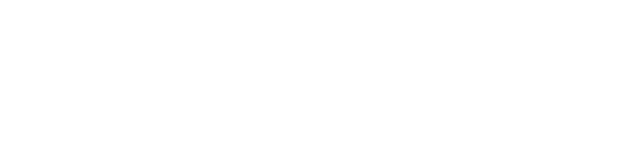
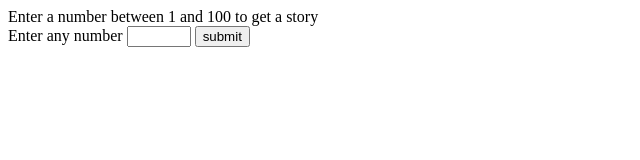
Before and after one commit to Nick-Guzy/Third-code-review, a plain HTML site: page index.html in a window 1280 px wide. Shown: the whole page, without its empty margins (0-640 px from the left). Drawn offline with Linux system fonts and the light colour scheme.

Commit message:
header, form, input area, submit button, output, TDD added

```diff
--- a/index.html
+++ b/index.html
@@ -5,4 +5,17 @@
   <meta http-equiv="X-UA-Compatible" content="IE=edge">
   <meta name="viewport" content="width=device-width, initial-scale=1.0">
   <script src="js/scripts.js"></script>
-  <title>Thirs Code Review</title>
+  <title>Third Code Review</title>
+</head>
+<body>
+  <div id="header"><header>Enter a number between 1 and 100 to get a story</header></div>
+  <div id="input-area">
+    <form>
+      <label for="input">Enter any number</label>
+      <input type="number" id="num-input" name="input" min="1" max="100">
+      <button type="submit">submit</button>
+    </form>
+  </div>
+  <div id="output-area"></div>
+</body>
+</html>
```
Also changed, not shown: 1 other file.
